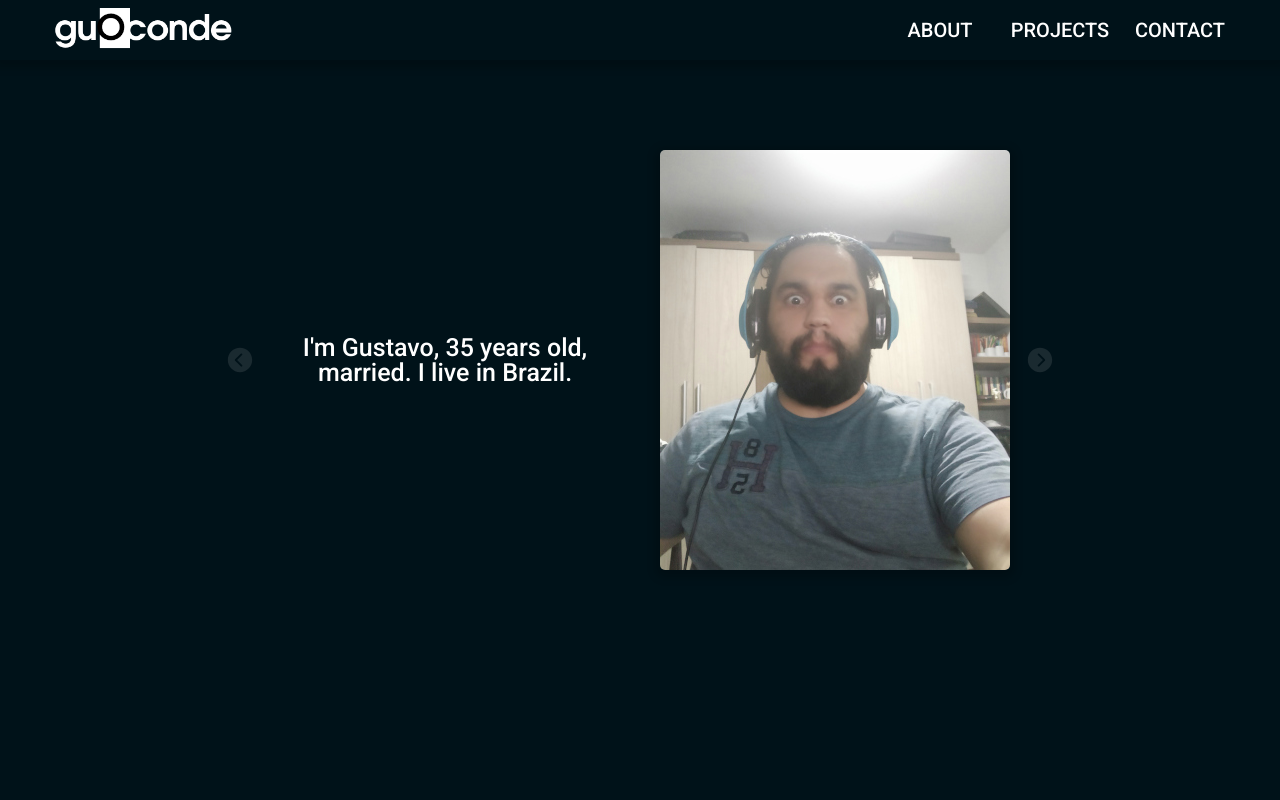
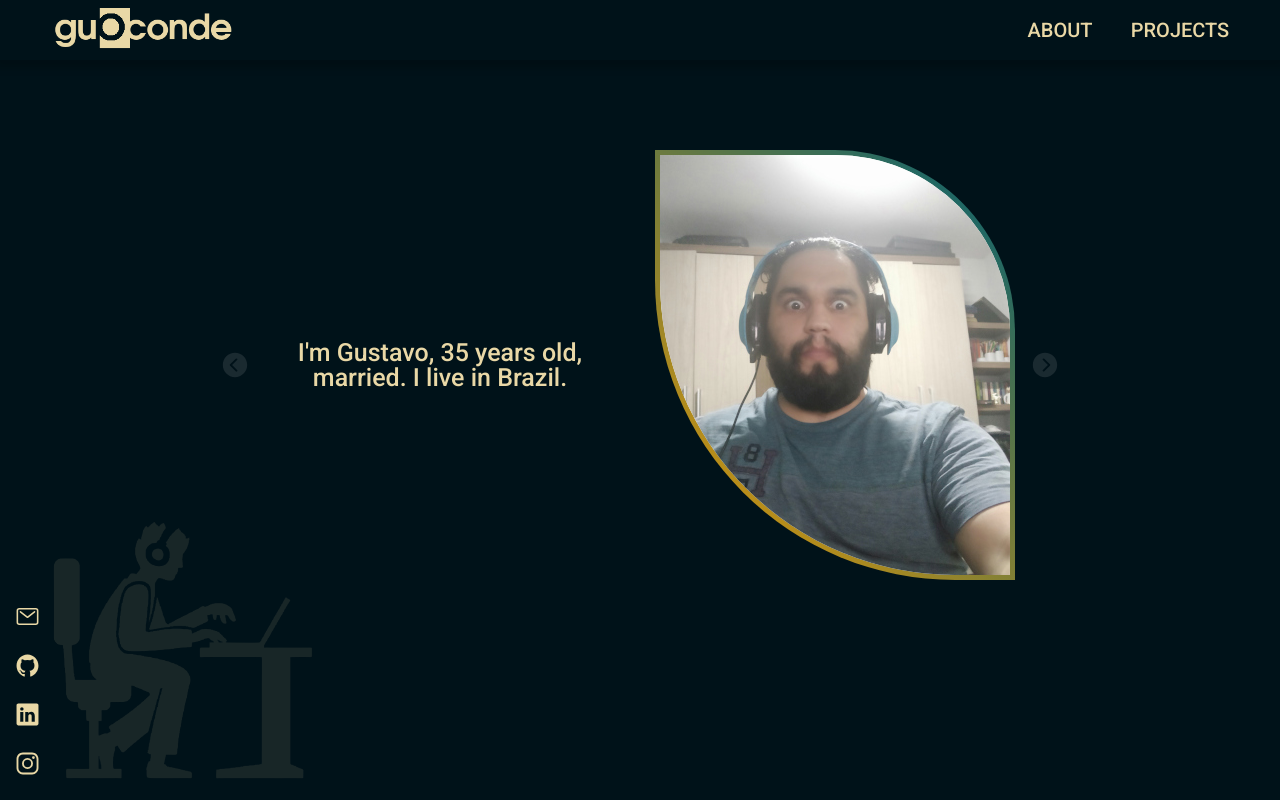
Before and after one commit to guoconde/Portifolio_Gustavo, a React app: page / in a window 1280 px wide. Built offline with nearby package versions, Linux system fonts and the light colour scheme.

Commit message:
Mudando layout / excluindo Contacts

```diff
--- a/src/assets/css/style.css
+++ b/src/assets/css/style.css
@@ -1,6 +1,6 @@
 body {
     font-family: 'Roboto';
-    color: #FFF;
+    color: #e9d8a6;
 
     background-color: #001219;
 }
--- a/src/components/About/index.jsx
+++ b/src/components/About/index.jsx
@@ -38,7 +38,7 @@ export default function About() {
 }
 
 const BoxAbout = styled.div`
-    width: 100%;
+    width: 90%;
 
     margin: 110px auto;
 
@@ -76,8 +76,14 @@ const BoxImg = styled.div`
     width: 350px;
     height: 420px;
 
-    box-shadow: 0px 3px 8px 5px rgba(0, 0, 0, 0.2);
-    border-radius: 5px;
+    border-style: solid;
+    border-width: 10px;
+
+    border: double 5px transparent;
+    background-image: linear-gradient(white, white), linear-gradient(45deg, rgba(238,155,0,1) 0%, rgba(0,95,115,1) 100%);
+    border-radius: 0 180px 0 300px;
+    background-origin: border-box;
+    background-clip: content-box, border-box;
 
     overflow: hidden;
 `
--- a/src/components/App/index.jsx
+++ b/src/components/App/index.jsx
@@ -1,12 +1,15 @@
 import { BrowserRouter, Route, Routes } from 'react-router-dom'
 import About from '../About'
 import Projects from '../Projects'
-import Contact from '../Contact'
+import Contact from '../Footer'
+
+import Silhouette from '../../assets/images/contorno.png'
 
 import '../../assets/css/reset.css'
 import '../../assets/css/style.css'
 
 import Topo from '../Top'
+import styled from 'styled-components'
 
 export default function App() {
     return (
@@ -16,9 +19,21 @@ export default function App() {
             <Routes>
                 <Route path='/' element={<About />} />
                 <Route path='/projects' element={<Projects />} />
-                <Route path='/contact' element={<Contact />} />
             </Routes>
+            <Contact />
+            <ImgFooter src={Silhouette} alt="silhouette" />
         </BrowserRouter>
 
         )
 }
+
+const ImgFooter = styled.img `
+    position: fixed;
+    bottom: 0;
+    left: 25px;
+
+    z-index: -1;
+
+    width: 300px;
+    opacity: 0.1;
+`
--- a/src/components/Contact/index.jsx
+++ /dev/null
@@ -1,41 +0,0 @@
-import styled from "styled-components"
-
-import { Data } from "./data"
-
-export default function Wellcome() {
-    return (
-        <BoxContact>
-            {Data.map((d, i) =>
-                <Container key={i}>
-                    <ion-icon name={d.ionType}></ion-icon>
-                    <div>{d.type}: </div>
-                    <a href={d.adress} target='_blank' rel="noreferrer">{d.name}</a>
-                </Container>
-            )}
-        </BoxContact>
-    )
-}
-
-const BoxContact = styled.div`
-    width: 110%;
-
-    margin: 110px auto;
-    padding: 40px 100px;
-
-    display: flex;
-    flex-direction: column;
-    gap: 20px;
-`
-const Container = styled.div `
-    display: flex;
-    gap: 20px;
-
-    padding-left: 20px;
-
-    font-size: 20px;
-
-    a {
-        all: unset;
-        cursor: pointer;
-    }
-`
--- /dev/null
+++ b/src/components/Footer/index.jsx
@@ -0,0 +1,36 @@
+import styled from 'styled-components'
+
+
+import { Data } from './data'
+
+export default function Contact() {
+    return (
+        <FooterDiv>
+            {Data.map(d =>
+                <a href={d.adress} target='_blank' rel="noreferrer">
+                    <ion-icon name={d.ionType}></ion-icon>
+                </a>
+            )}
+        </ FooterDiv>
+    )
+}
+
+const FooterDiv = styled.div`
+    position: fixed;
+    bottom: 20px;
+    left: 15px;
+
+    width: 20px;
+
+    display: flex;
+    flex-direction: column;
+    gap: 20px;
+
+    a {
+        all: unset;
+
+        cursor: pointer;
+
+        font-size: 25px;
+    }
+`
--- a/src/components/Projects/index.jsx
+++ b/src/components/Projects/index.jsx
@@ -22,11 +22,13 @@ export default function Projects() {
 const BoxAbout = styled.div`
     width: 100%;
 
+    box-sizing: border-box;
+
     margin: 110px auto;
-    padding: 30px 100px;
 
     display: flex;
     flex-wrap: wrap;
+    justify-content: center;
     gap: 40px;
     `
 
--- a/src/components/Top/index.jsx
+++ b/src/components/Top/index.jsx
@@ -1,7 +1,7 @@
 import { useNavigate } from "react-router-dom"
 import styled from "styled-components"
 
-import Logo from '../../assets/images/LogoWhite.png'
+import Logo from '../../assets/images/LogoYellow.png'
 
 export default function Top() {
 
@@ -13,7 +13,6 @@ export default function Top() {
             <div>
                 <BtnHeader onClick={() => navigate('/')}>ABOUT</BtnHeader>
                 <BtnHeader onClick={() => navigate('/projects')}>PROJECTS</BtnHeader>
-                <BtnHeader onClick={() => navigate('/contact')}>CONTACT</BtnHeader>
             </div>
         </Header>
     )
@@ -37,7 +36,6 @@ const Header = styled.header`
     display: flex;
     align-items: center;
     justify-content: space-between;
-    color: #FFF;
 
     img {
         width: 200px;
```
Also changed, not shown: src/assets/images/LogoYellow.png (added), src/assets/images/contorno.png (added), src/components/Footer/data.js (renamed from src/components/Contact/data.js).
